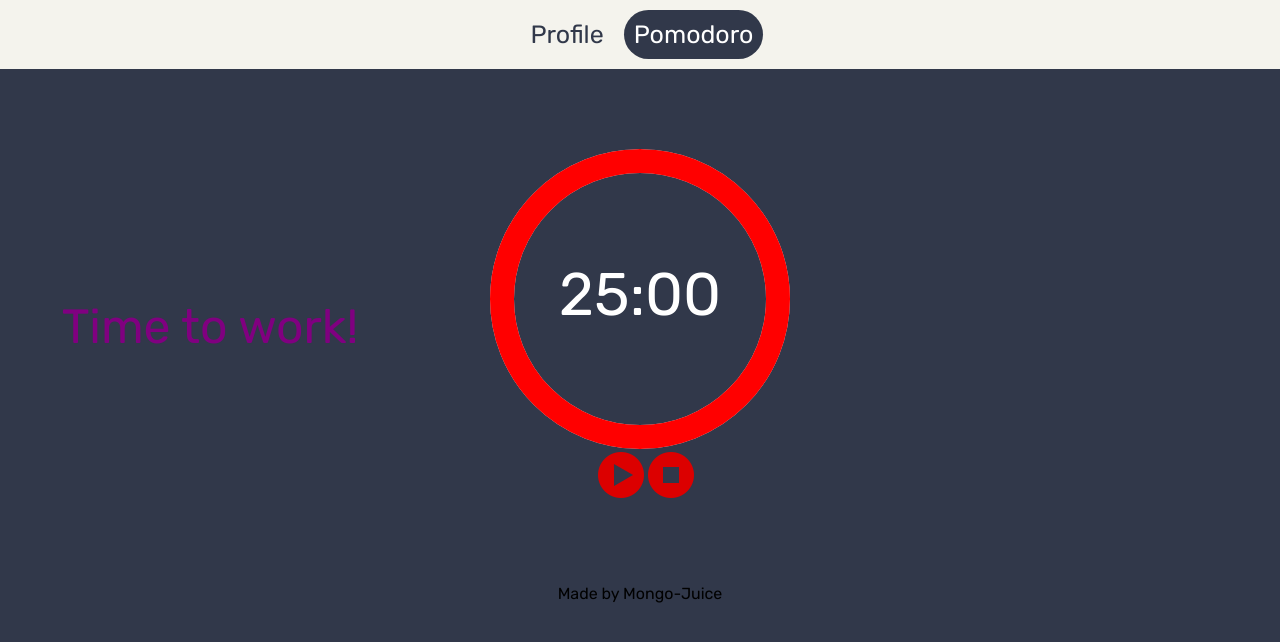
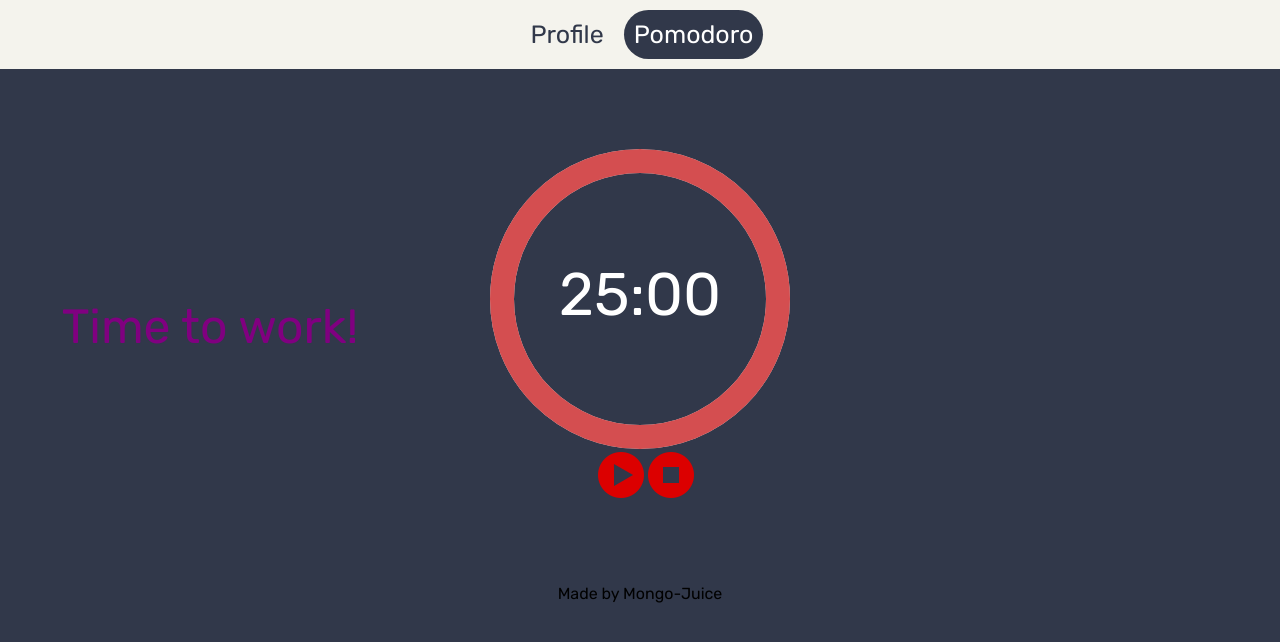
Before and after one commit to SamM71/lap3-project-frontend, a React (Vite) app: page /pomodoro in a window 1280 px wide. Shown: the top 642 px of the page. Built offline with nearby package versions, Linux system fonts and the light colour scheme; sample sign-in values are in the browser's storage.

Commit message:
add colour variables

```diff
--- a/src/components/Timer/index.jsx
+++ b/src/components/Timer/index.jsx
@@ -6,6 +6,8 @@
 import bark from "../../assets/dog-barking.mp3"
 
 const Timer = (props) => {
+  const red = "#D44E50"
+  const green = "#5DC685"
   const timerInfo = useContext(TimerContext)
 
   const [isPaused, setIsPaused] = useState(true)
@@ -99,7 +101,7 @@
           text={minutes + ":" + seconds}
           styles={buildStyles({
             textColor: 'white',
-            pathColor: mode === 'work' ? 'red' : 'green',
+            pathColor: mode === 'work' ? red : green,
             tailColor: 'grey'
           })}/>
         <div>
```
